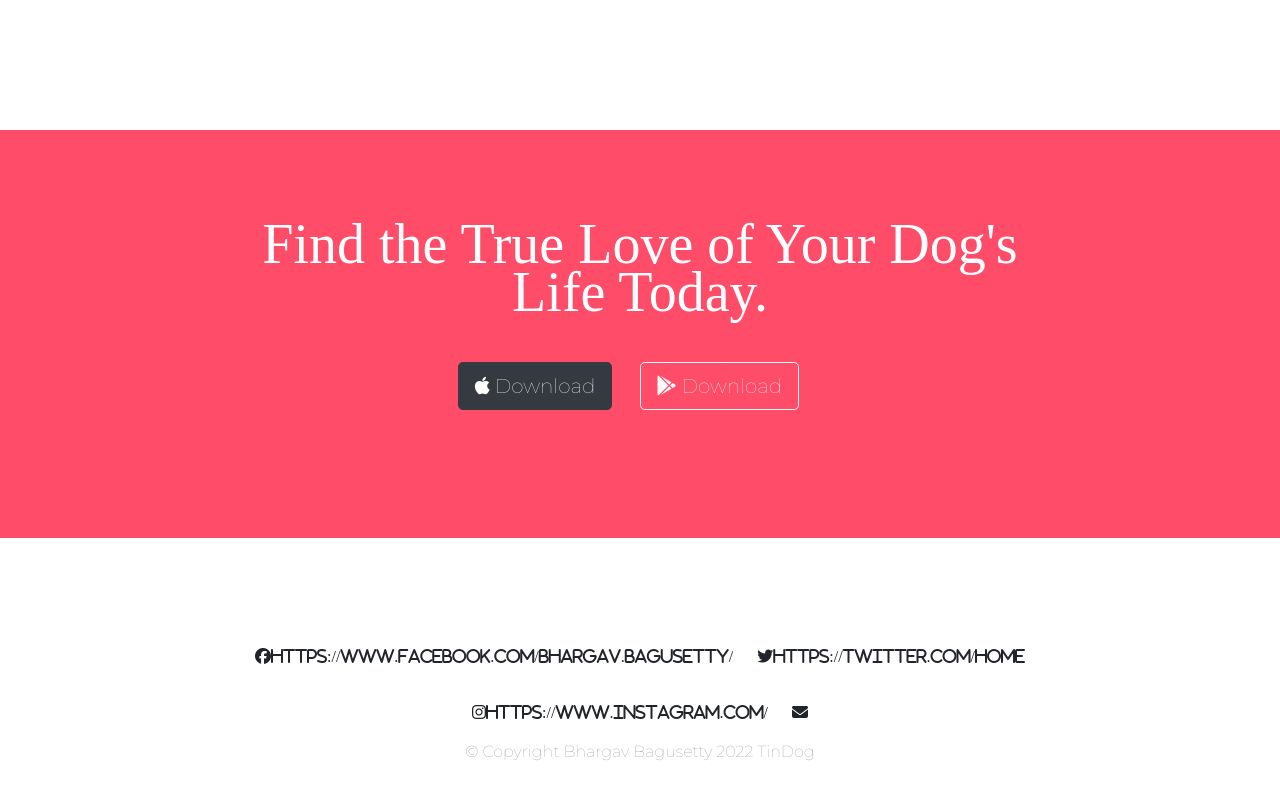
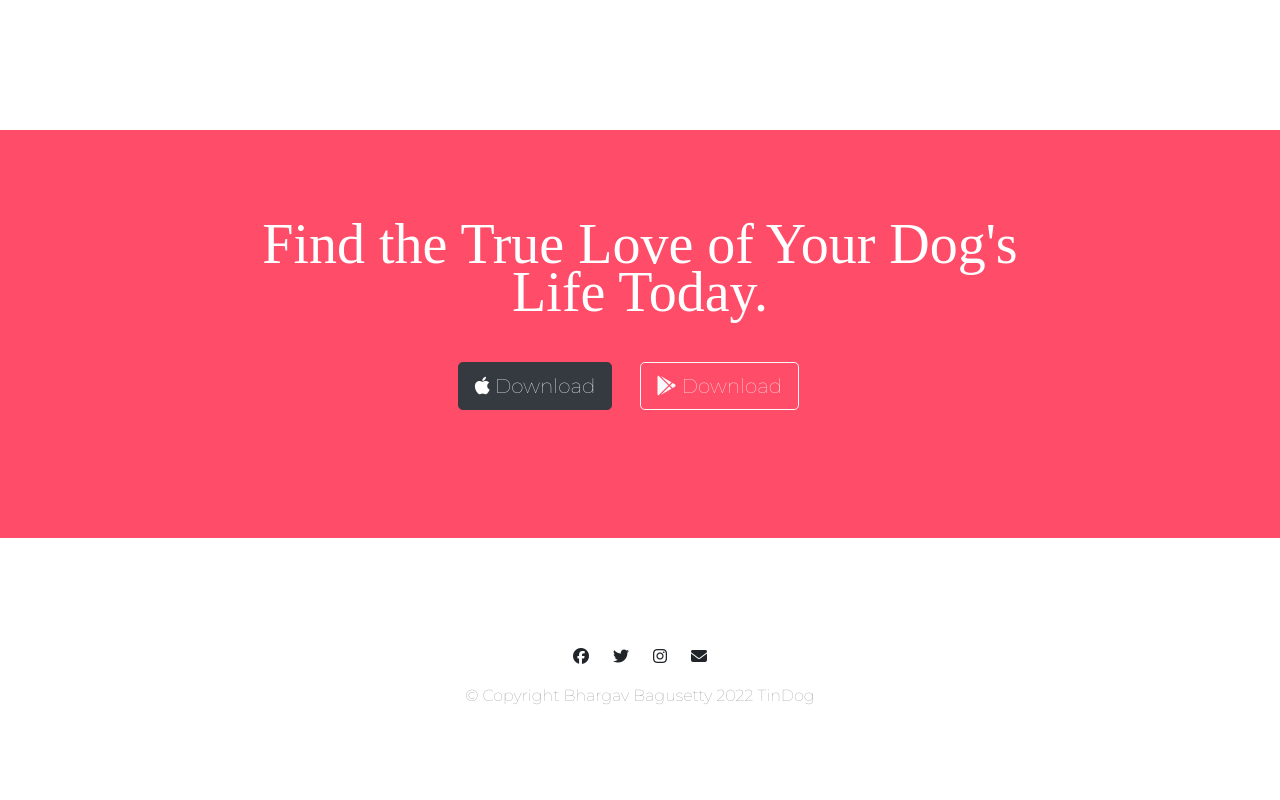
Before and after one commit to bagubhargav/Bhargav-Tindog-Website, a plain HTML site: page index.html in a window 1280 px wide. Shown: the part 2361-3161 px from the top of the page. Drawn offline with nearby package versions, Linux system fonts and the light colour scheme.

Commit message:
Update index.html

```diff
--- a/index.html
+++ b/index.html
@@ -233,9 +233,9 @@
   <!-- Footer -->
 
   <footer id="footer">
-    <i class="social-icon fab fa-facebook">https://www.facebook.com/bhargav.bagusetty/</i>
-    <i class="social-icon fab fa-twitter">https://twitter.com/home</i>
-    <i class="social-icon fab fa-instagram">https://www.instagram.com/</i>
+    <i class="social-icon fab fa-facebook"></i>
+    <i class="social-icon fab fa-twitter"></i>
+    <i class="social-icon fab fa-instagram"></i>
     <i class="social-icon fas fa-envelope"></i>
     <p>© Copyright Bhargav Bagusetty 2022 TinDog</p>
 
```
